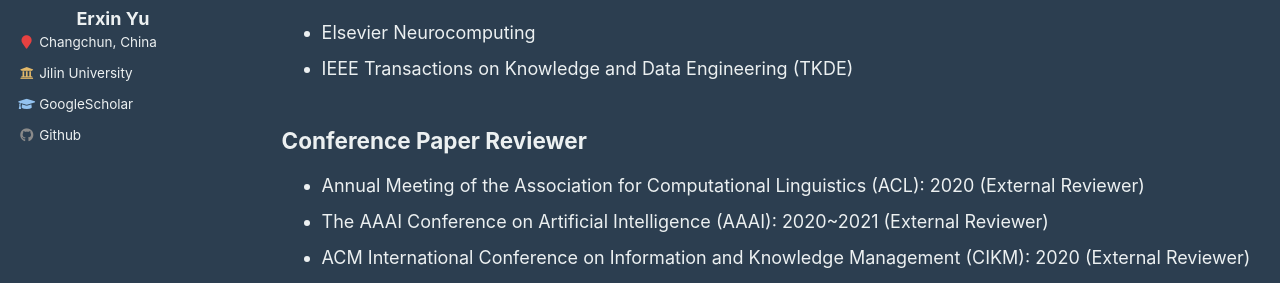
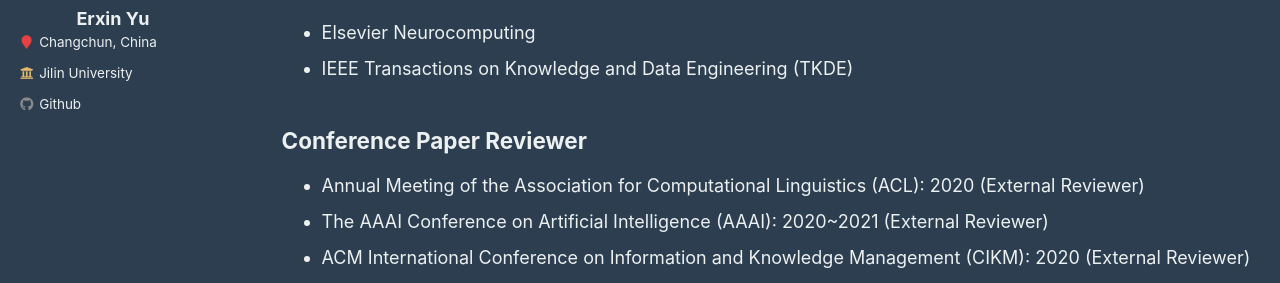
Before and after one commit to yuerxin1997/yuerxin1997.github.io, a Jekyll site: the page built from _pages/services.md, in a window 1280 px wide. Shown: the part 262-545 px from the top of the page. Built offline with Jekyll 4.4.1, drawn with Linux system fonts in a browser that asks for light colours.

Commit message:
first commit

```diff
--- a/_config.yml
+++ b/_config.yml
@@ -88,7 +88,7 @@ author:
   employer_site    : "http://global.jlu.edu.cn/"
   zhihu            : #"liu-zhi-zhu-14"
   pubmed           :
-  googlescholar    : "https://scholar.google.com/citations?hl=zh-CN&user=CkgmNFoAAAAJ&view_op=list_works&gmla=AJsN-F5L_bOcDqclMYl7Uavpu8nPizcO9LlQYPhhLf5pdowI-aBlF2Ps1x3vTBfsbYyGJRKt_CSSfQou-RYcFjmVg4rDvwk_4FIj4jtF3A81PsJDa4BU0rwsUw4E8I761VU8bdPVN_MCYE65JzxmoTxiOrsX-J26ew"
+  google scholar    : "https://scholar.google.com/citations?hl=zh-CN&user=CkgmNFoAAAAJ&view_op=list_works&gmla=AJsN-F5L_bOcDqclMYl7Uavpu8nPizcO9LlQYPhhLf5pdowI-aBlF2Ps1x3vTBfsbYyGJRKt_CSSfQou-RYcFjmVg4rDvwk_4FIj4jtF3A81PsJDa4BU0rwsUw4E8I761VU8bdPVN_MCYE65JzxmoTxiOrsX-J26ew"
   email            : yuerxin1997@gmail.com
   researchgate     : #"https://www.researchgate.net/profile/Zhi_Ning_Liu"
   uri              : #"https://zhiningliu.com/"
```
